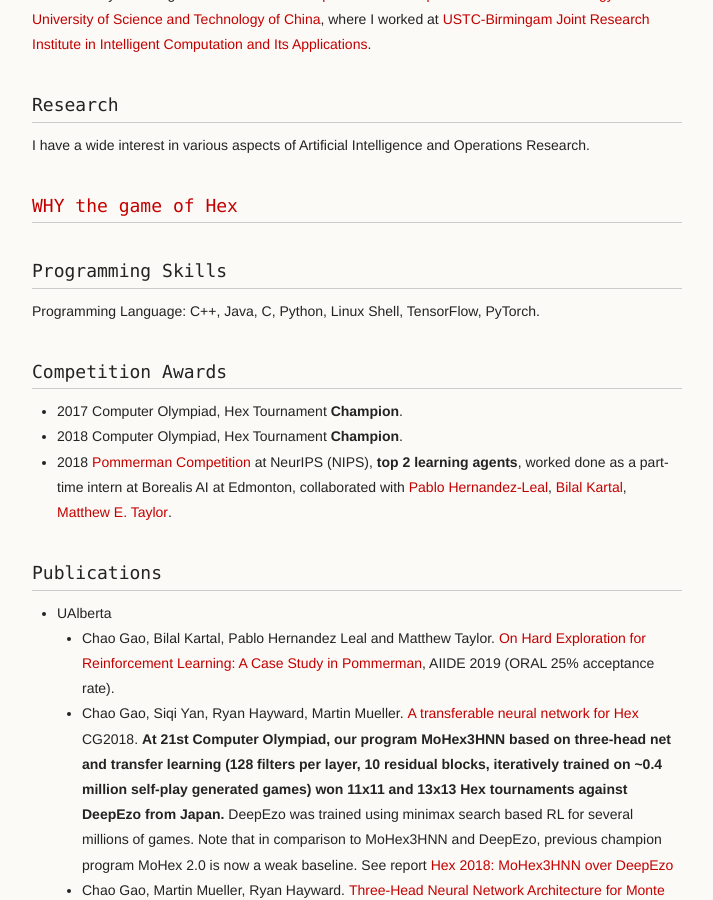
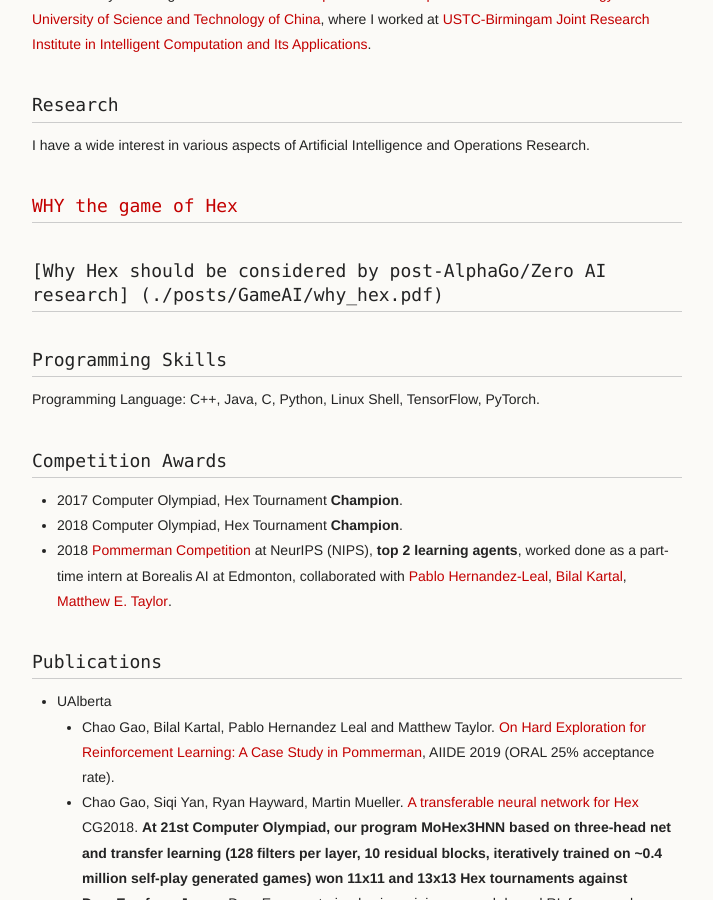
Before and after one commit to cgao3/cgao3-old.github.io, a Jekyll site: the page built from index.md, in a window 1280 px wide and 900 px high, scrolled down 371 px. Shown: the whole window, without its empty margins (278-991 px from the left). Built offline with Jekyll 4.4.1, drawn with Linux system fonts in a browser that asks for light colours; our own code applies the rules of GitHub Pages for plain Markdown files; a script that is not in the unit is left out.

Commit message:
Update index.md

```diff
--- a/index.md
+++ b/index.md
@@ -16,6 +16,8 @@
 I have a wide interest in various aspects of Artificial Intelligence and Operations Research.
 
 ### [WHY the game of Hex](./WhyHex.md)
+
+### [Why Hex should be considered by post-AlphaGo/Zero AI research] (./posts/GameAI/why_hex.pdf)
 
 ### Programming Skills
 Programming Language: C++, Java, C, Python, Linux Shell, TensorFlow, PyTorch.
```
